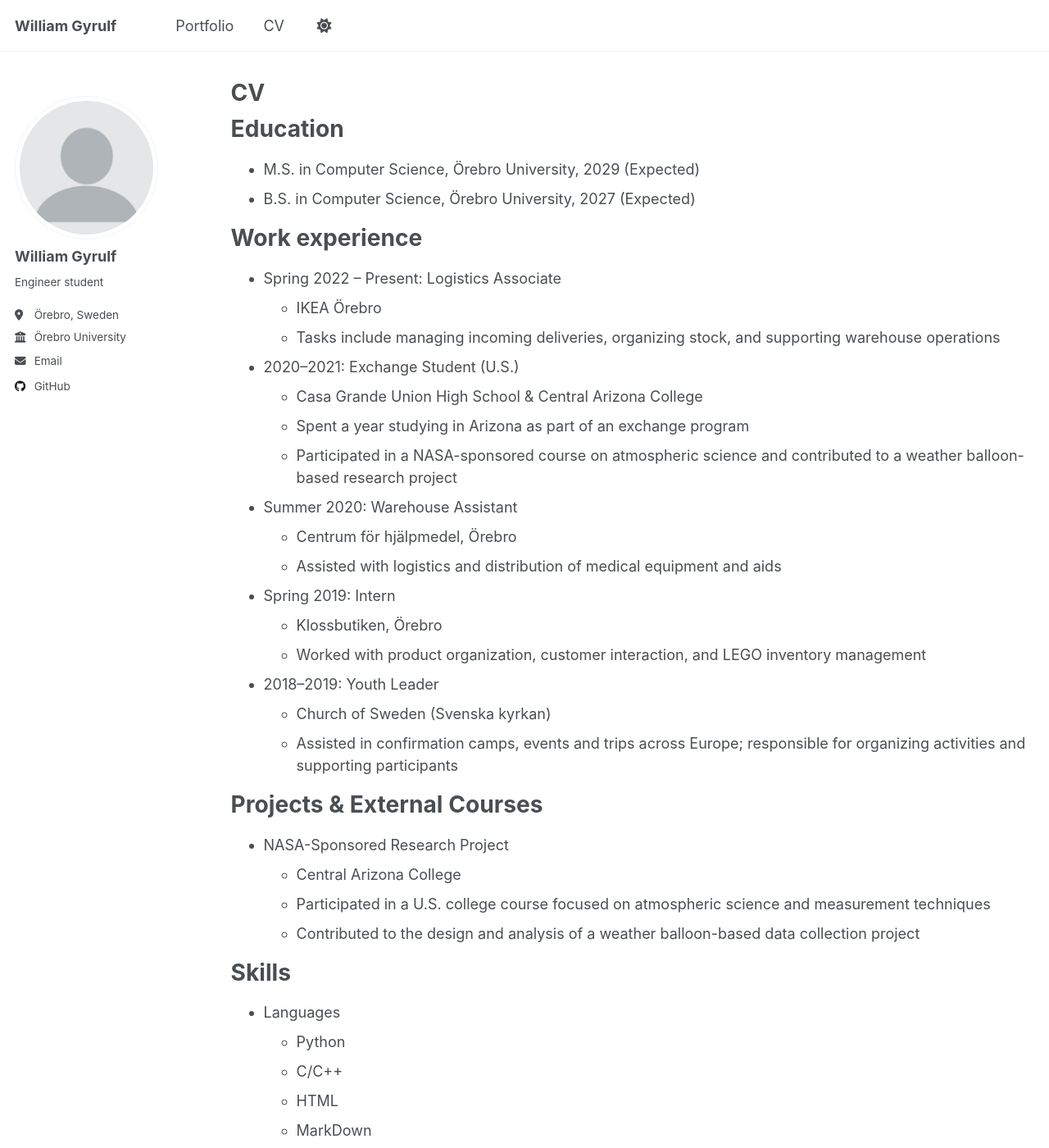
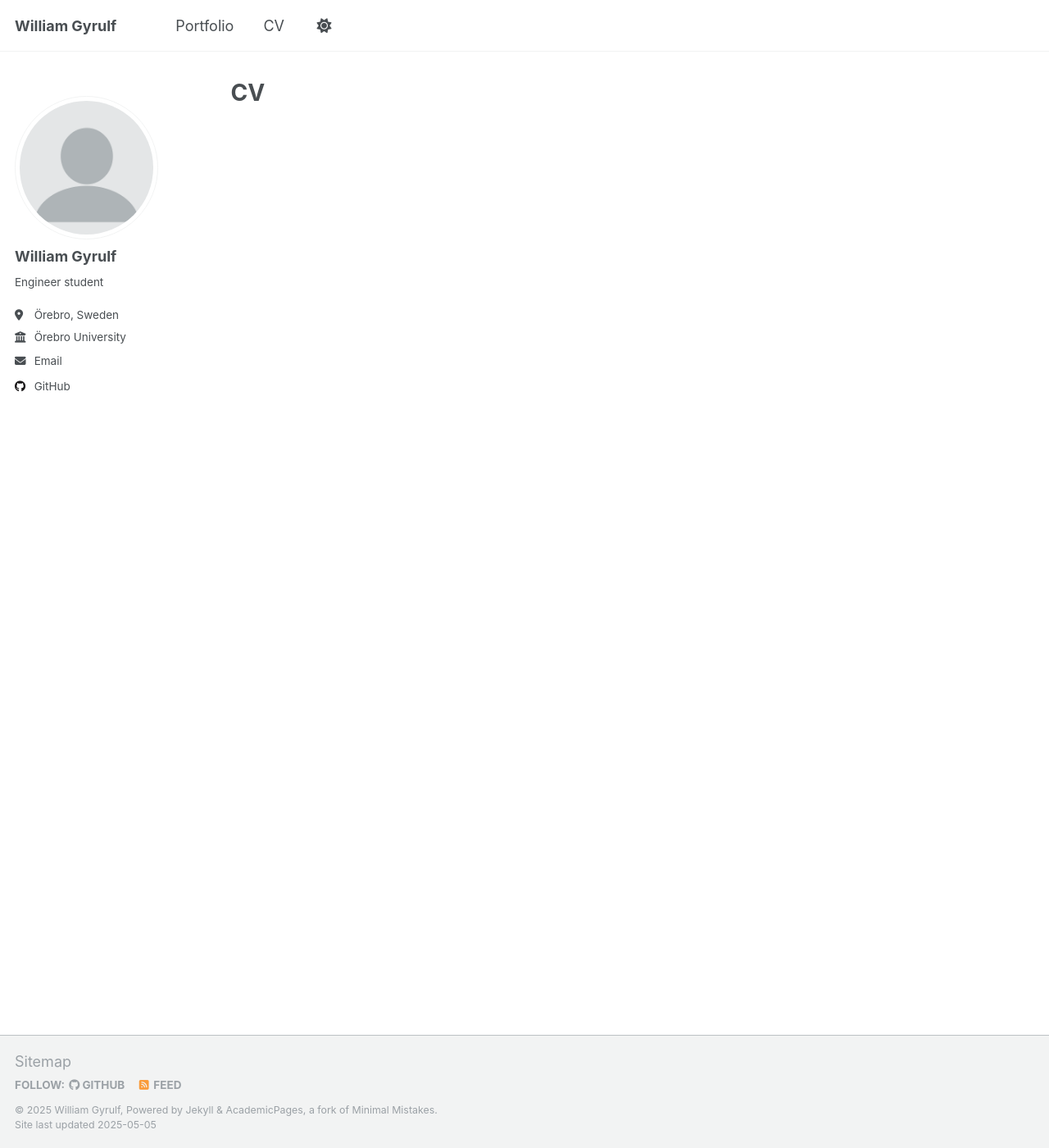
Before and after one commit to WilleGyr/willegyr.github.io, a Jekyll site: the page built from _pages/cv.md, in a window 1280 px wide and 1400 px high. Shown: the whole window at 82% size. Built offline with Jekyll 4.4.1, drawn with Linux system fonts in a browser that asks for light colours; some of the changed text lies outside the part shown.

Commit message:
Update cv.md

```diff
--- a/_pages/cv.md
+++ b/_pages/cv.md
@@ -8,54 +8,3 @@ redirect_from:
 ---
 
 {% include base_path %}
-
-Education
-======
-* M.S. in Computer Science, Örebro University, 2029 (Expected)
-* B.S. in Computer Science, Örebro University, 2027 (Expected)
-
-Work experience
-======
-* Spring 2022 – Present: Logistics Associate
-  * IKEA Örebro
-  * Tasks include managing incoming deliveries, organizing stock, and supporting warehouse operations
-
-* 2020–2021: Exchange Student (U.S.)
-  * Casa Grande Union High School & Central Arizona College
-  * Spent a year studying in Arizona as part of an exchange program
-  * Participated in a NASA-sponsored course on atmospheric science and contributed to a weather balloon-based research project
-
-* Summer 2020: Warehouse Assistant
-  * Centrum för hjälpmedel, Örebro
-  * Assisted with logistics and distribution of medical equipment and aids
-
-* Spring 2019: Intern
-  * Klossbutiken, Örebro
-  * Worked with product organization, customer interaction, and LEGO inventory management
-
-* 2018–2019: Youth Leader
-  * Church of Sweden (Svenska kyrkan)
-  * Assisted in confirmation camps, events and trips across Europe; responsible for organizing activities and supporting participants
-
- Projects & External Courses
-======
-* NASA-Sponsored Research Project
-  * Central Arizona College
-  * Participated in a U.S. college course focused on atmospheric science and measurement techniques
-  * Contributed to the design and analysis of a weather balloon-based data collection project
-
-Skills
-======
-* Languages
-  * Python
-  * C/C++
-  * HTML
-  * MarkDown
-  * CSS
-  * Matlab
-  * SQL
-  * Latex
-  * Swift
-* Qt (Python & C++)
-* CMake
-* Git
```
